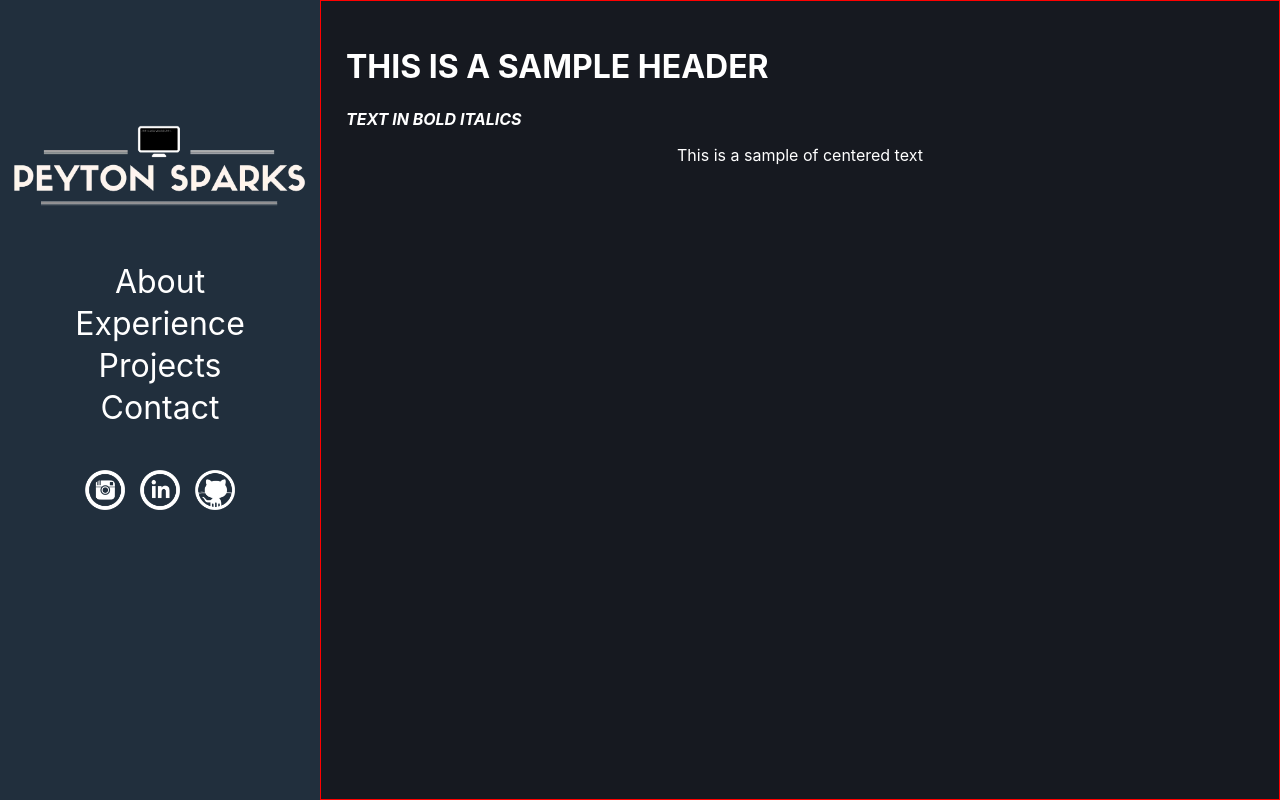
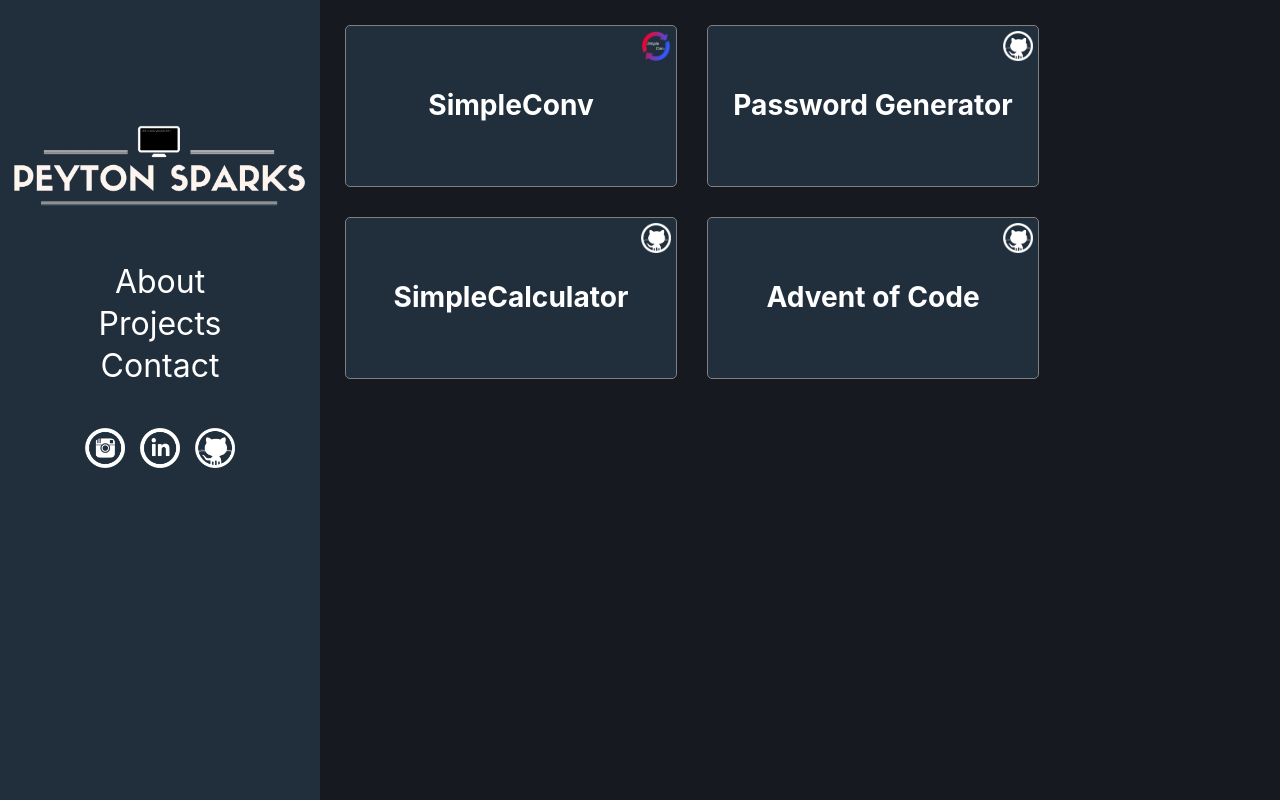
Before and after one commit to Peytonsparks789/portfolio-site, a Vue app: page /projects in a window 1280 px wide. Built offline with nearby package versions, Linux system fonts and the light colour scheme.

Commit message:
Page layouts created
Added mock contact and projects page. More work to be completed at a later date

```diff
--- a/public/assets/markdown-content/example.md
+++ b/public/assets/markdown-content/example.md
@@ -3,3 +3,5 @@
 ***TEXT IN BOLD ITALICS***
 
 <div style="text-align: center; margin: 0 auto;">This is a sample of centered text</div>
+
+<RouterLink to="/Projects">Projects</RouterLink>
--- /dev/null
+++ b/src/components/Grid-Tile.vue
@@ -0,0 +1,44 @@
+<template>
+  <a class="grid-tile" :href="link">
+    <h3>{{ title }}</h3>
+    <p>{{ description }}</p>
+    <img v-if="image" :src="image" :alt="title" />
+  </a>
+</template>
+
+<script>
+  export default {
+    name: 'GridTile',
+    props: {
+      title: {
+        type: String,
+        required: true
+      },
+      description: {
+        type: String,
+        default: ''
+      },
+      image: {
+        type: String,
+        default: null
+      },
+      link: {
+        type: String,
+        default: null
+      }
+    },
+  };
+</script>
+
+<style>
+  .grid-tile {
+    text-align: center;
+    position: relative;
+
+    font-size: 1em;
+    border: 1px solid grey;
+    border-radius: 5px;
+    background-color: var(--header-grey);
+    padding: 5px 15px 5px 15px;
+  }
+</style>
--- a/src/components/HomeView/Intro.vue
+++ b/src/components/HomeView/Intro.vue
@@ -1,6 +1,6 @@
 <template>
     <div class="intro">
-        <p class="intro-header">Hello, I am</p>
+        <p class="intro-header">Hello World! I'm</p>
         <p class="intro-header">Peyton Sparks</p>
         <p class="intro-header">Software Engineer / Applications Developer</p>
         <button @click="openResume">Resume</button>
--- a/src/components/Markdown.vue
+++ b/src/components/Markdown.vue
@@ -33,7 +33,3 @@
     },
   };
 </script>
-
-<style>
-
-</style>
--- /dev/null
+++ b/src/components/header/ContactForm.vue
@@ -0,0 +1,150 @@
+<template>
+  <div v-if="isFormVisible" class="modal-backdrop" @click="closeModal">
+    <div class="modal" @click.stop>
+      <div class="close-button" @click="closeModal">
+        <span></span>
+        <span></span>
+      </div>
+      <form
+        target="_blank"
+        method="POST"
+        action="https://usebasin.com/f/d43360e4ea60"
+        enctype="multipart/form-data"
+      >
+        <div class="FormHeader">
+          <h2>Want to Get in Touch?</h2>
+          <p>
+            If you would like to send any feedback or inquiries, I encourage
+            you to do so through the form below. I appreciate any and all
+            feedback.
+          </p>
+        </div>
+        <div class="Form">
+          <label for="name">Name:</label>
+          <input type="text" name="Name" id="name" />
+          <label for="email">Email:</label>
+          <input type="text" name="Email" id="email" />
+          <label for="phone">Phone:</label>
+          <input type="text" name="Phone" id="phone" />
+          <label for="message" id="messagelabel">Message:</label>
+          <textarea name="Message" id="message" rows="5"></textarea>
+          <button>Send</button>
+        </div>
+      </form>
+    </div>
+  </div>
+</template>
+
+
+<script>
+  export default {
+    name: "ContactForm",
+    data() {
+      return {
+        isFormVisible: false,
+      };
+    },
+    methods: {
+      openModal() {
+        this.isFormVisible = true;
+      },
+      closeModal() {
+        this.isFormVisible = false;
+      },
+    },
+  };
+</script>
+
+<style>
+  .modal-backdrop {
+    position: fixed;
+    top: 0;
+    left: 0;
+    width: 100vw;
+    height: 100vh;
+    background: rgba(0, 0, 0, 0.5);
+    display: flex;
+    justify-content: center;
+    align-items: center;
+  }
+  .modal {
+    position: relative;
+    background: white;
+    width: fit-content;
+    height: fit-content;
+    padding: 20px;
+    border-radius: 20px;
+    color: black;
+  }
+
+  .close-button {
+    position: absolute;
+    top: 30px; /* Adjust to your desired spacing */
+    right: 20px; /* Adjust to your desired spacing */
+    cursor: pointer;
+    width: 30px;
+    height: 30px;
+  }
+
+  .close-button span {
+    position: absolute;
+    width: 100%;
+    height: 3px;
+    background-color: black;
+    border-radius: 3px;
+  }
+  .close-button span:first-child {
+    transform: rotate(45deg);
+  }
+  .close-button span:last-child {
+    transform: rotate(-45deg);
+  }
+
+  .FormHeader {
+    text-align: center;
+  }
+
+  .FormHeader h2 {
+    font-size: 1.8em;
+    margin-bottom: 10px;
+  }
+
+  .FormHeader p {
+    font-size: 1em;
+    color: #555;
+  }
+
+  .Form {
+    display: flex;
+    flex-direction: column;
+    gap: 15px;
+  }
+
+  .Form label {
+    font-weight: bold;
+  }
+
+  .Form input,
+  .Form textarea {
+    width: inherit;
+    padding: 10px;
+    font-size: 1em;
+    border: 1px solid #ccc;
+    border-radius: 5px;
+    resize: none;
+  }
+
+  .Form button {
+    padding: 10px 15px;
+    font-size: 1em;
+    background-color: #007bff;
+    color: white;
+    border: none;
+    border-radius: 5px;
+    cursor: pointer;
+  }
+
+  .Form button:hover {
+    background-color: #0056b3;
+  }
+</style>
--- a/src/components/header/Hamburger.vue
+++ b/src/components/header/Hamburger.vue
@@ -20,8 +20,6 @@
         }
     });
     });
-
-
 
     export default {
         name: 'Hamburger'
--- a/src/components/header/Nav.vue
+++ b/src/components/header/Nav.vue
@@ -1,20 +1,27 @@
 <template>
     <nav class="nav">
         <RouterLink to="/">About</RouterLink>
-        <RouterLink to="/Experience">Experience</RouterLink>
         <RouterLink to="/Projects">Projects</RouterLink>
-        <RouterLink to="/Contact">Contact</RouterLink>
+        <a @click="openContactForm">Contact</a>
+        <ContactForm ref="contactForm" />
     </nav>
 </template>
 
 <script>
-    import { RouterLink } from 'vue-router'
+    import { RouterLink } from 'vue-router';
+    import ContactForm from './ContactForm.vue';
 
     export default {
-        name: 'Nav',
-        components: {
-            RouterLink
+    name: 'Nav',
+    components: {
+        RouterLink,
+        ContactForm,
+    },
+    methods: {
+        openContactForm() {
+        this.$refs.contactForm.openModal();
         },
+    },
     };
 </script>
 
@@ -33,6 +40,7 @@
         width: fit-content;
         color: white;
         text-decoration: none;
+        cursor: pointer;
     }
 
     /* Underline effect */
--- /dev/null
+++ b/src/router/projectsRouter.js
@@ -0,0 +1,16 @@
+export default [
+  {
+    path: '/projects',
+    name: 'projects',
+    component: () => import('../views/ProjectsView.vue'),
+    children: [
+      {
+        path: 'simpleconv', // No leading slash for children paths
+        name: 'simpleconv',
+        beforeEnter(to, from, next) {
+          window.location.href = 'https://simpleconv.com'; // Redirect to external site
+        }
+      }
+    ]
+  }
+];
--- a/src/router/routerindex.js
+++ b/src/router/routerindex.js
@@ -1,8 +1,7 @@
 import { createRouter, createWebHistory } from 'vue-router'
 import HomeView from '../views/HomeView.vue'
 import NotFoundView from '../views/404.vue'
-//import articlesRoutes from './articlesRoutes'; // Import the modular routes
-//import articlesRoutes from './simpleConvRoutes'; // Import the modular routes
+import projectsRouter from './projectsRouter'
 
 const router = createRouter({
   history: createWebHistory(import.meta.env.BASE_URL),
@@ -14,34 +13,7 @@ const router = createRouter({
     },
 
     // Additional routes
-    {
-      path: '/contact',
-      name: 'contact',
-      component: () => import('../views/ContactView.vue'),
-    },
-    {
-      path: '/projects',
-      name: 'projects',
-      component: () => import('../views/ProjectsView.vue'),
-      //children: [
-      //  {
-      //    path: '/simpleconv',
-      //    name: 'simpleconv',
-      //    component: () => import('../views/SimpleConvView.vue'),
-      //    children: [
-      //      ...simpleConvRoutes
-      //    ]
-      //  },
-      //  {
-      //    path: '/articles',
-      //    name: 'articles',
-      //    component: () => import('../views/articleView.vue'),
-      //   children: [
-      //      ...articlesRoutes
-      //    ]
-      //  }
-      //]
-    },
+    ...projectsRouter,
 
     // 404 route
     {
--- a/src/views/ContactView.vue
+++ /dev/null
@@ -1,27 +0,0 @@
-<template>
-    <main>
-      <Markdown :filePath="markdownFilePath" />
-    </main>
-  </template>
-
-  <script>
-    import Markdown from "../components/Markdown.vue";
-
-    export default {
-      components: {
-        Markdown,
-      },
-      data() {
-        return {
-          // Provide the path to the Markdown file
-          markdownFilePath: "assets/markdown-content/example.md",
-        };
-      },
-    };
-  </script>
-
-  <style scoped>
-    main {
-      border: 1px solid red;
-    }
-  </style>
--- a/src/views/ProjectsView.vue
+++ b/src/views/ProjectsView.vue
@@ -1,27 +1,55 @@
 <template>
   <main>
-    <Markdown :filePath="markdownFilePath" />
+    <div class="grid">
+      <GridTile title="SimpleConv" image="./public/assets/site-icons/simpleconv.png" link="https://simpleconv.com"/>
+      <GridTile title="Password Generator" image="./public/assets/site-icons/GitHubLogo.webp" link="https://github.com/Peytonsparks789/Password-Generator"/>
+      <GridTile title="SimpleCalculator" image="./public/assets/site-icons/GitHubLogo.webp" link="https://github.com/Peytonsparks789/SimpleCalculator"/>
+      <GridTile title="Advent of Code" image="./public/assets/site-icons/GitHubLogo.webp" link="https://github.com/Peytonsparks789/AdventOfCode"/>
+    </div>
   </main>
 </template>
 
 <script>
-  import Markdown from "../components/Markdown.vue";
+  import GridTile from '..//components/Grid-Tile.vue';
 
   export default {
     components: {
-      Markdown,
-    },
-    data() {
-      return {
-        // Provide the path to the Markdown file
-        markdownFilePath: "assets/markdown-content/example.md",
-      };
+      GridTile,
     },
   };
 </script>
 
-<style scoped>
-  main {
-    border: 1px solid red;
+<style>
+  .grid {
+    display: flex;
+    width: 100%;
+    flex-wrap: wrap;
+    gap: 30px;
+    width: fit-content;
+    margin: 50px 0 0 0;
+    justify-content: center;
+  }
+  .grid > .grid-tile {
+    display: flex;
+    height: 150px;
+    width: 300px;
+    justify-content: center;
+    align-items: center;
+    font-size: 1.5em;
+    text-decoration: none;
+  }
+
+  .grid > .grid-tile > img {
+    position: absolute;
+    top: 5px;
+    right: 5px;
+    width: 30px;
+  }
+
+  @media (min-width: 768px) {
+    .grid {
+      margin: 0 0 0 0;
+      justify-content: left;
+    }
   }
 </style>
```
Also changed, not shown: public/assets/site-icons/simpleconv.png (added).
